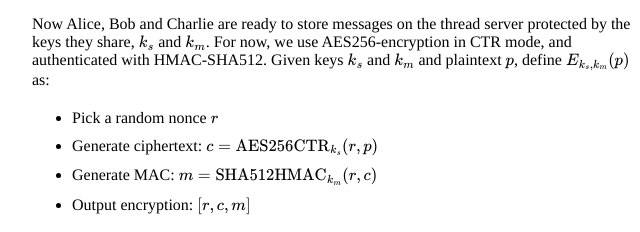
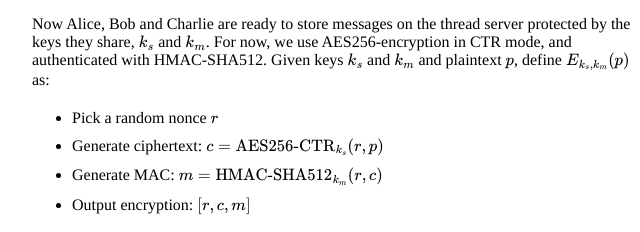
Before and after one commit to keybase/messenger, a plain HTML site: page protocol/index.html in a window 1280 px wide. Shown: the part 3841-4073 px from the top of the page, 68-708 px from the left. Drawn offline with nearby package versions, Linux system fonts and the light colour scheme; some packages are replaced by stand-ins of ours.

Commit message:
more stuff

```diff
--- a/protocol/index.html
+++ b/protocol/index.html
@@ -294,8 +294,8 @@
       Given keys $k_s$ and $k_m$ and plaintext $p$, define $E_{k_s,k_m}(p)$ as:
       <ul>
         <li>Pick a random nonce $r$</li>
-        <li>Generate ciphertext: $c = \mathrm{AES256CTR}_{k_s}(r,p)$</li>
-        <li>Generate MAC: $m = \mathrm{SHA512HMAC}_{k_m}(r,c)$</li>
+        <li>Generate ciphertext: $c = \textrm{AES256-CTR}_{k_s}(r,p)$</li>
+        <li>Generate MAC: $m = \textrm{HMAC-SHA512}_{k_m}(r,c)$</li>
         <li>Output encryption: $[r,c,m]$</li>
       </ul>
     </p>
@@ -433,7 +433,7 @@
             <li>Alice "burns" about a US dollar's worth of bitcoin by donating to one of
               5 chosen charities (these charities generate dedicated wallet addresses for receiving
               these donations).</li>
-            <li>Alice signs $\sigma_{k_\$}([\mathrm{getPostage}, B])$ and sends the message to
+            <li>Alice signs $\sigma_{k_\$}([\textrm{get-postage}, B])$ and sends the message to
              Bob's inbox server.</li>
             <li>If Bob hasn't previously blacklisted $K_\$$, then he issues Alice a new postage token.</li>
           </ul>
```
